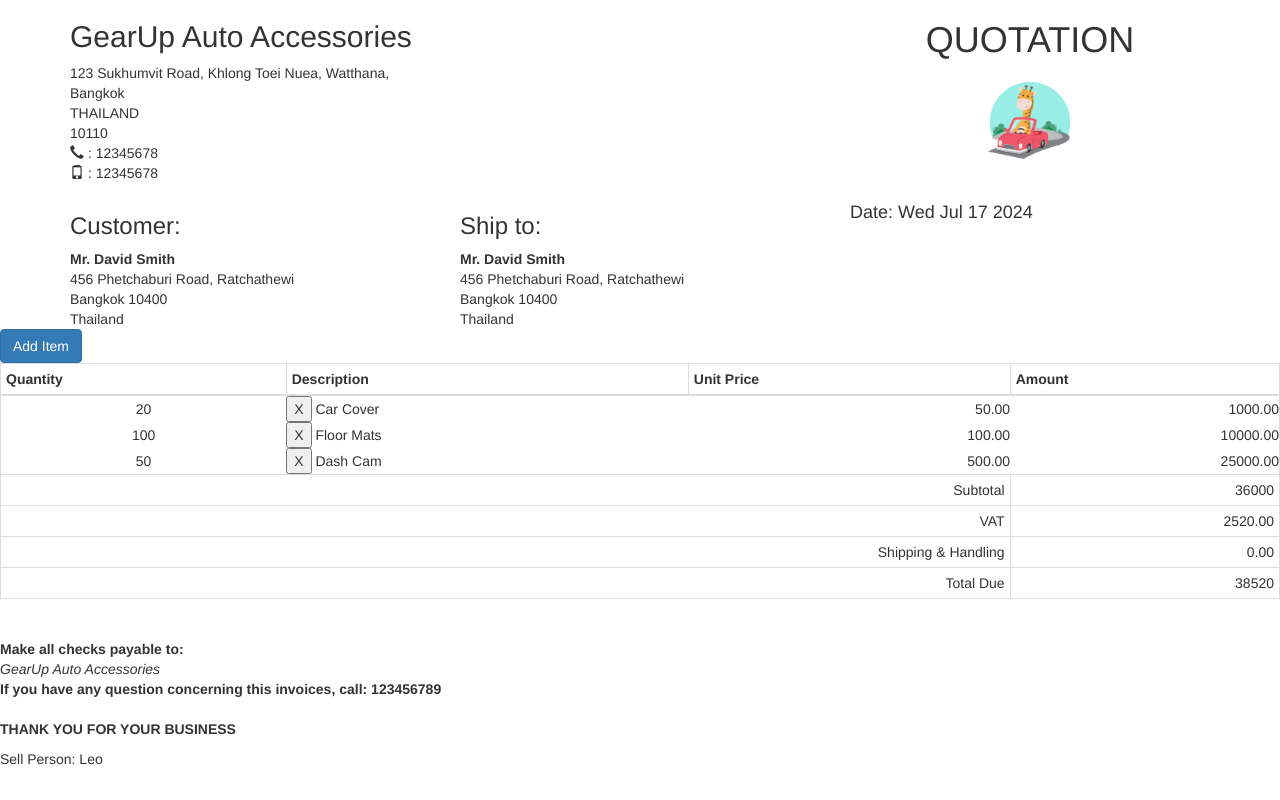
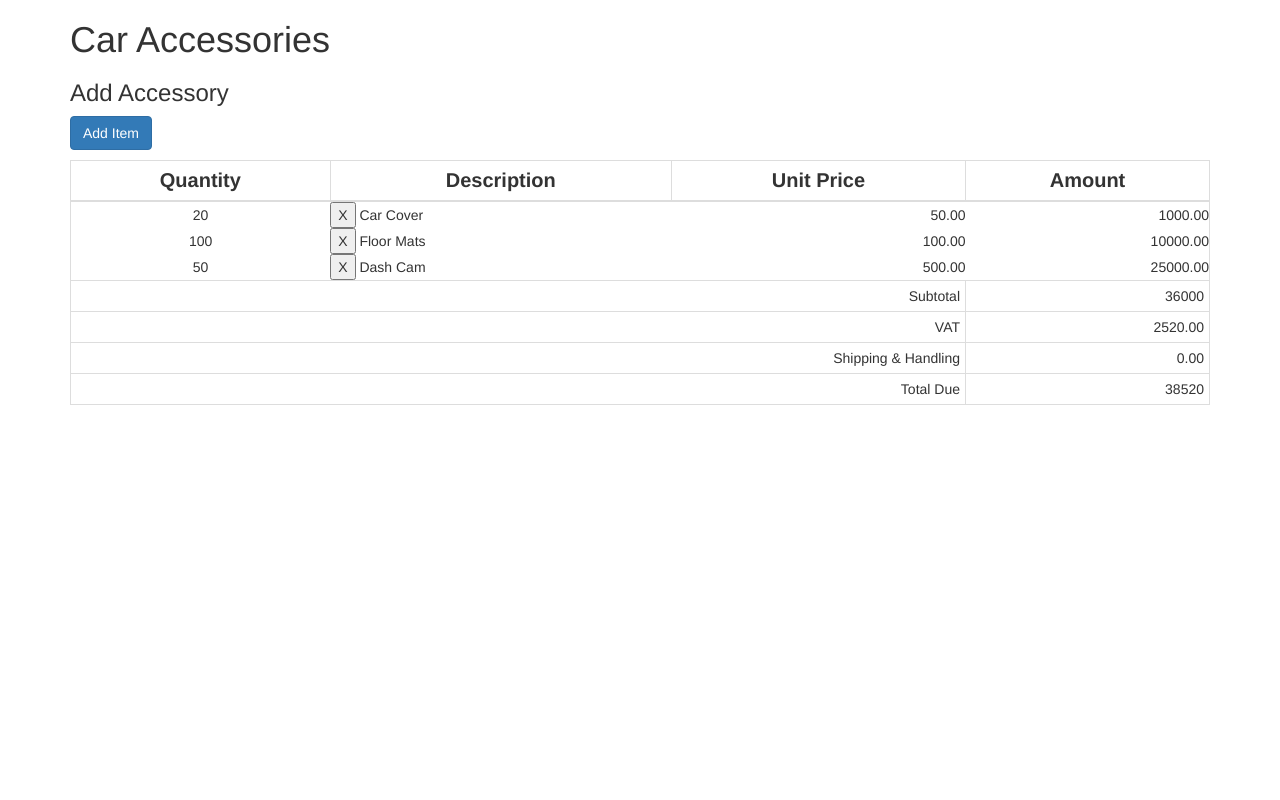
Before and after one commit to SaaiLeo/SaaiLeo.github.io, a plain HTML site: page accessory/index.html in a window 1280 px wide. Drawn offline with nearby package versions, Linux system fonts and the light colour scheme.

Commit message:
fixed car accessory

```diff
--- a/accessory/index.html
+++ b/accessory/index.html
@@ -12,10 +12,23 @@
     <!-- Latest compiled and minified CSS -->
     <link rel="stylesheet" href="https://stackpath.bootstrapcdn.com/bootstrap/3.4.1/css/bootstrap.min.css"
         integrity="sha384-HSMxcRTRxnN+Bdg0JdbxYKrThecOKuH5zCYotlSAcp1+c8xmyTe9GYg1l9a69psu" crossorigin="anonymous">
+
+    <style>
+
+
+        th {
+            text-align: center;
+            font-size: 2rem;
+        }
+
+        .add-button {
+            margin-bottom: 1rem;
+        }
+    </style>
 </head>
 
 <body>
-    <div class="container">
+    <!-- <div class="container">
         <div class="row">
             <div class="col-sm-4">
                 <h2>GearUp Auto Accessories</h2>
@@ -68,9 +81,13 @@
                 </h4>
             </div>
         </div>
-    </div>
+    </div> -->
 
-    <button type=" button" class="btn btn-primary" data-toggle="modal" data-target="#exampleModal">
+    <div class="container">
+    <h1>Car Accessories</h1>
+
+    <h3>Add Accessory</h3>
+    <button type=" button" class="btn btn-primary add-button" data-toggle="modal" data-target="#exampleModal">
                     Add Item
                     </button>
 
@@ -83,7 +100,7 @@
                                 <th>Amount</th>
                             </tr>
                         </thead>
-                        <tbody >
+                        <tbody>
 
                         </tbody>
 
@@ -109,7 +126,7 @@
 
                     <br>
 
-                    <p class="cen">
+                    <!-- <p class="cen">
                         <b>Make all checks payable to:</b>
                         <br><i>GearUp Auto Accessories</i>
                         <br><b>If you have any question concerning this invoices, call: 123456789</b>
@@ -118,7 +135,7 @@
                     </p>
 
 
-                    <footer>Sell Person: Leo</footer>
+                    <footer>Sell Person: Leo</footer> -->
 
 
                     <!-- Modal -->
@@ -166,6 +183,7 @@
                             </div>
                         </div>
                     </div>
+                </div>
 
                     <script src="https://code.jquery.com/jquery-3.6.0.min.js"
                         integrity="sha256-/xUj+3OJU5yExlq6GSYGSHk7tPXikynS7ogEvDej/m4="
```
